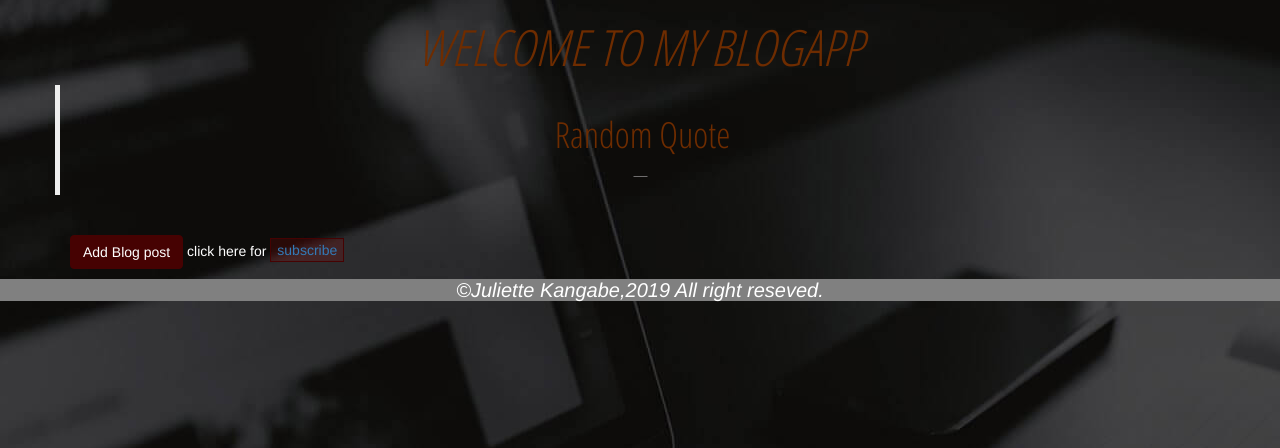
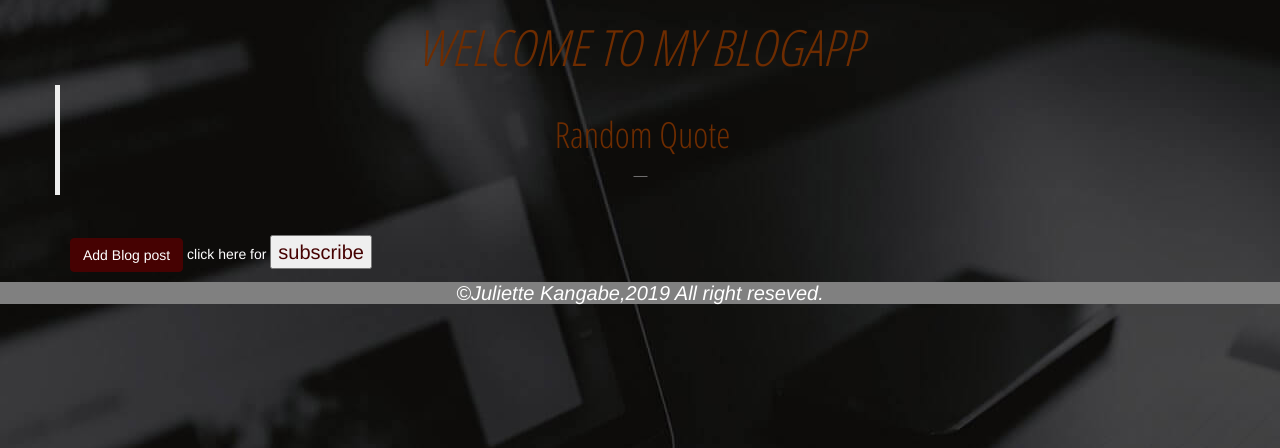
Before and after one commit to juru-juliette/BlogApp, a Flask app: template app/templates/index.html in a window 1280 px wide. Shown: the part 52-500 px from the top of the page. Run offline with Flask 2, Linux system fonts and the light colour scheme; the template is opened without the code that fills it, so the values that code supplies are empty; some libraries are stand-ins or nearby versions.

Commit message:
adding a button

```diff
--- a/app/static/css/index.css
+++ b/app/static/css/index.css
@@ -8,7 +8,7 @@
   border:1px solid rgb(70, 2, 2);
   }
 .subs{
-  background-color: rgba(153,0,0,0.2);
+
   border:1px solid rgb(70, 2, 2);
   font: size 50px;
 }
--- a/app/templates/index.html
+++ b/app/templates/index.html
@@ -27,7 +27,7 @@
 <div class="container">
     <a href="/post/new" class="btn btn-primary">Add Blog post</a>
     click here for
-    <button class="subs"><a href="/subscription/fill/">subscribe</a></button>
+    <button><a href="/subscription/fill/"style="color: rgb(70, 2, 2);font-size:20px">subscribe</a></button>
 
 </div>
 <div class="row">
```
